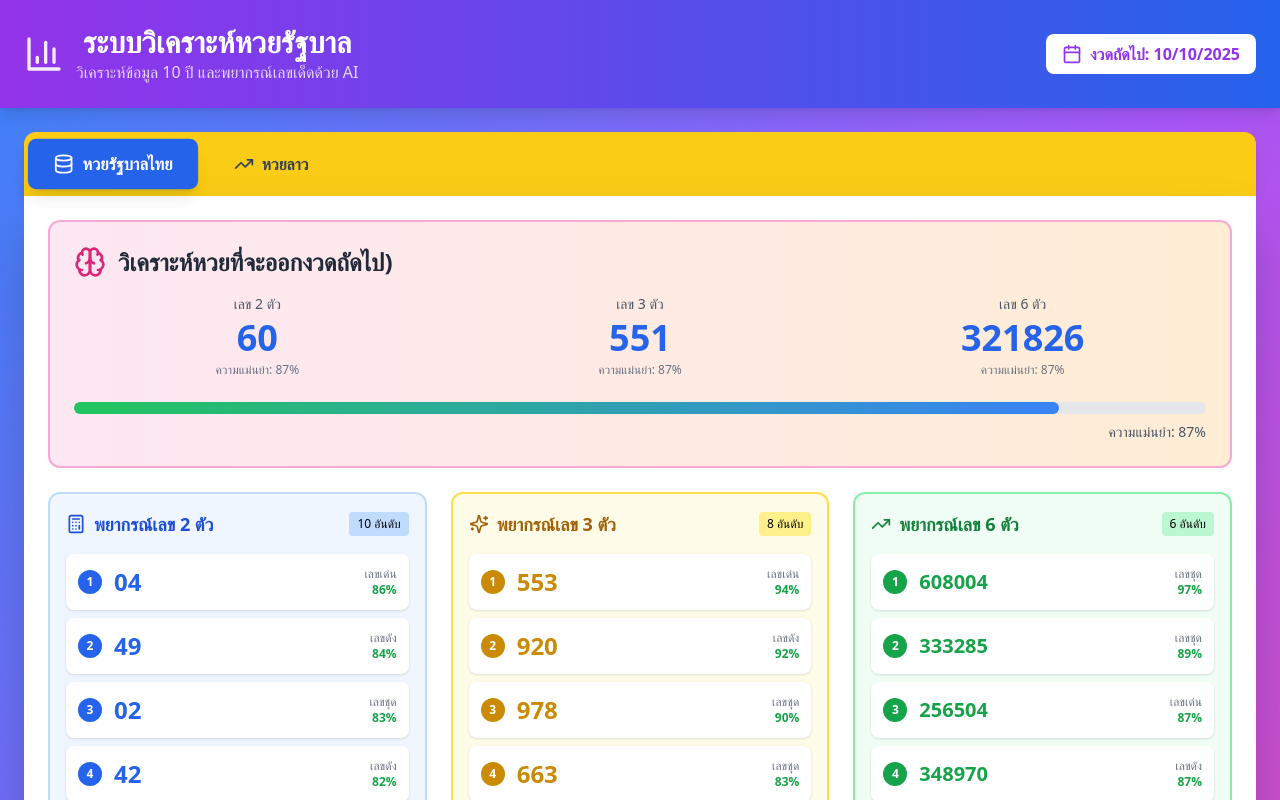
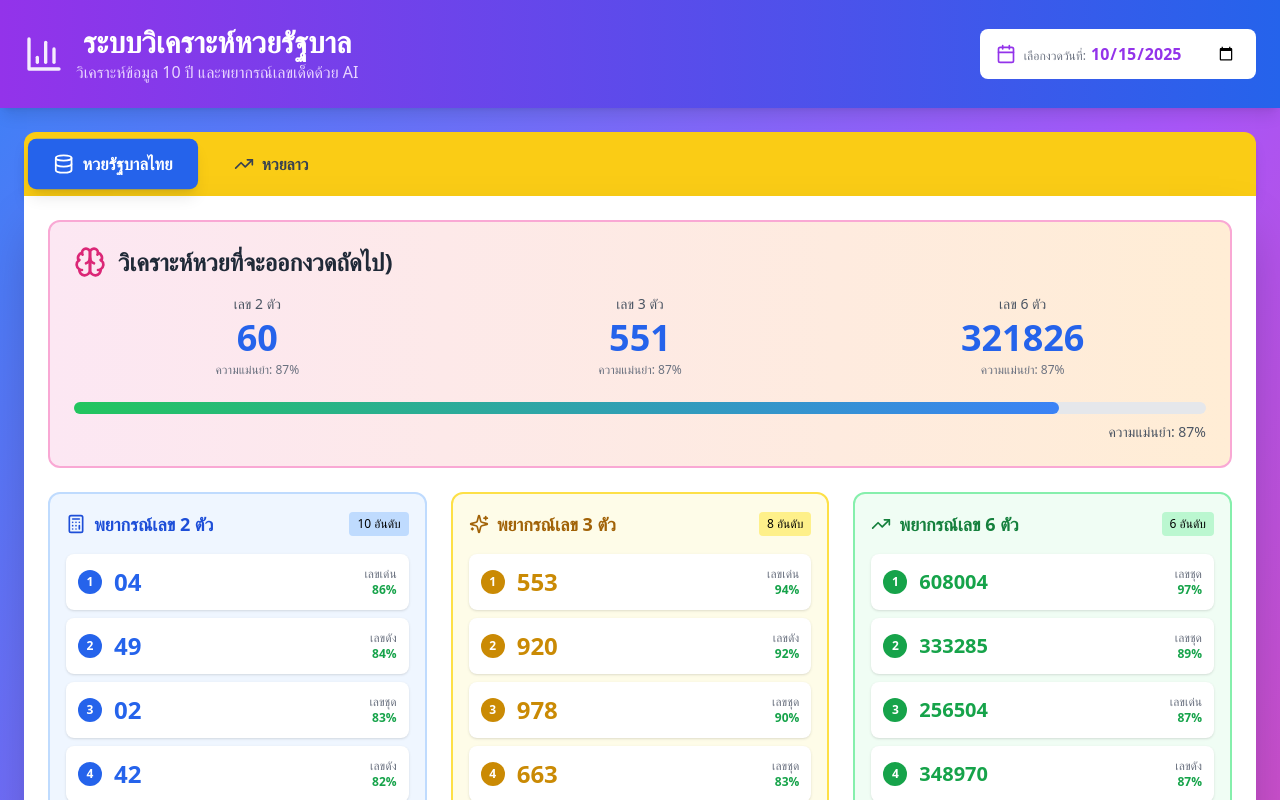
Before and after one commit to psdevops24333/lotto, a React (Create React App) app: page / in a window 1280 px wide. Shown: the top 800 px of the page. Built offline with nearby package versions, Linux system fonts and the light colour scheme.

Commit message:
Update lottery-analysis-app.tsx

```diff
--- a/src/lottery-analysis-app.tsx
+++ b/src/lottery-analysis-app.tsx
@@ -91,10 +91,22 @@ const LotteryAnalysisApp = () => {
                 <p className="text-purple-200">วิเคราะห์ข้อมูล 10 ปี และพยากรณ์เลขเด็ดด้วย AI</p>
               </div>
             </div>
-            <div className="bg-white text-purple-600 px-4 py-2 rounded-lg flex items-center gap-2">
-              <Calendar size={20} />
-              <span className="font-semibold">งวดถัดไป: 10/10/2025</span>
-            </div>
+              <div className="bg-white text-purple-600 px-4 py-2 rounded-lg flex items-center gap-2">
+                <Calendar size={20} />
+              <div>
+                <label htmlFor="lotto-date" className="text-xs text-gray-500">
+              เลือกงวดวันที่:
+            </label>
+            <input
+            type="date"
+            id="lotto-date"
+            // แปลง object Date เป็น string 'YYYY-MM-DD' เพื่อให้ input แสดงผลได้
+            value={selectedDate.toISOString().split('T')[0]}
+            onChange={handleDateChange}
+            className="font-semibold bg-transparent focus:outline-none p-1"
+        />
+  </div>
+</div>
           </div>
         </div>
       </div>
```
